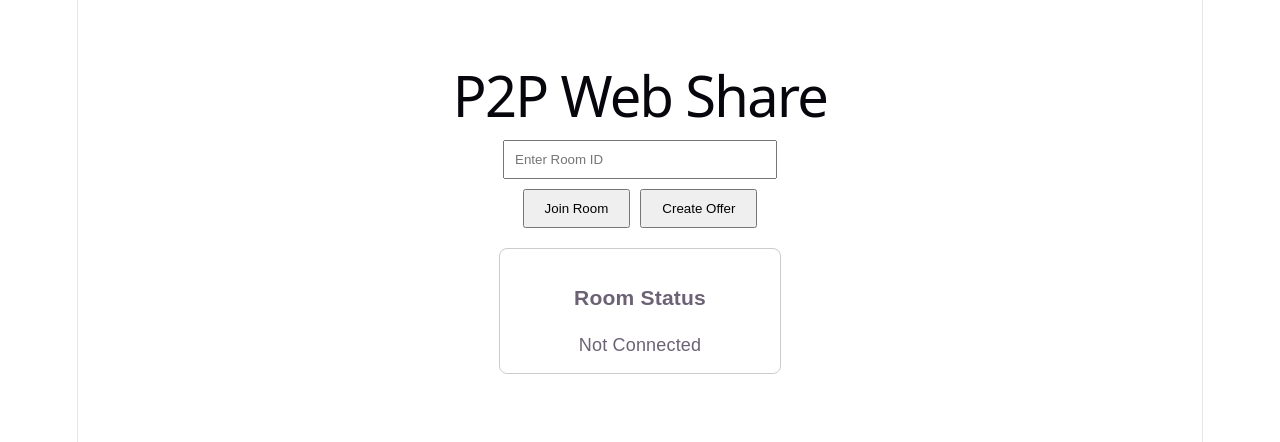
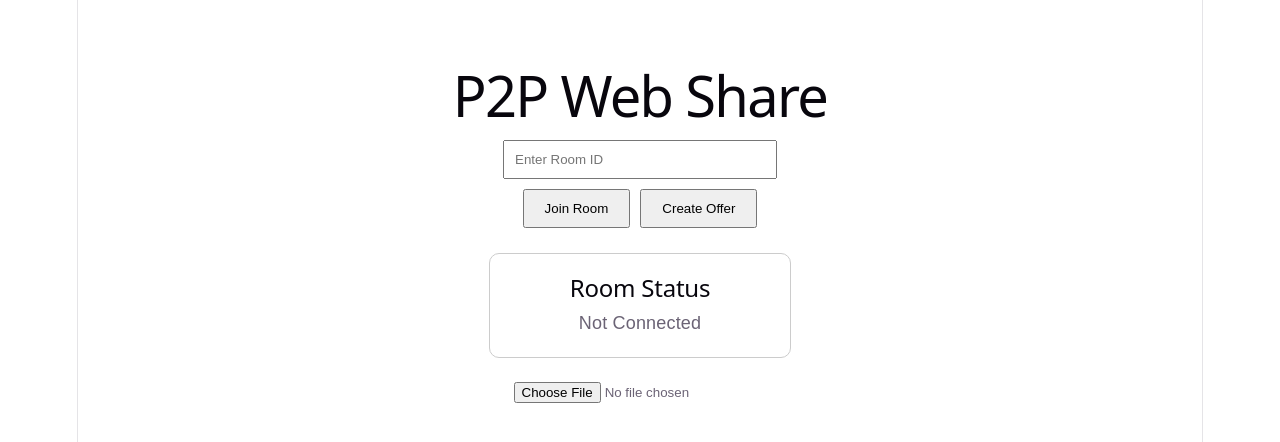
Before and after one commit to Priya07-jk/p2p-web-share, a React app in the folder frontend/: page / in a window 1280 px wide. Shown: the top 442 px of the page. Built offline with nearby package versions, Linux system fonts and the light colour scheme; the HTML template or start-up script is replaced by a standard one.

Commit message:
Add file selection interface

```diff
--- a/frontend/src/App.jsx
+++ b/frontend/src/App.jsx
@@ -3,6 +3,7 @@ import { useState } from "react";
 function App() {
   const [roomId, setRoomId] = useState("");
   const [status, setStatus] = useState("Not Connected");
+  const [selectedFile, setSelectedFile] = useState(null);
 
   const joinRoom = () => {
     console.log("Joining room:", roomId);
@@ -12,6 +13,10 @@ function App() {
   const createOffer = () => {
     console.log("Creating offer...");
     setStatus("Offer Created");
+  };
+
+  const handleFileChange = (e) => {
+    setSelectedFile(e.target.files[0]);
   };
 
   return (
@@ -61,16 +66,31 @@ function App() {
 
       <div
         style={{
-          marginTop: "20px",
-          padding: "15px",
+          marginTop: "25px",
+          padding: "20px",
+          width: "260px",
           border: "1px solid #ccc",
-          borderRadius: "8px",
-          width: "250px",
+          borderRadius: "10px",
           textAlign: "center",
         }}
       >
-        <h3>Room Status</h3>
+        <h2>Room Status</h2>
         <p>{status}</p>
+      </div>
+
+      <div
+        style={{
+          marginTop: "20px",
+          textAlign: "center",
+        }}
+      >
+        <input type="file" onChange={handleFileChange} />
+
+        {selectedFile && (
+          <p style={{ marginTop: "10px" }}>
+            Selected: {selectedFile.name}
+          </p>
+        )}
       </div>
     </div>
   );
```
